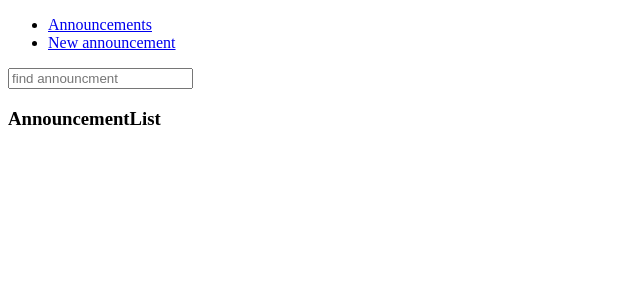
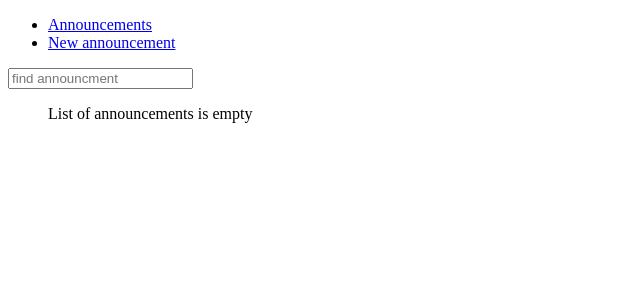
Before and after one commit to Yaroslav-Andrii/react-announcement, a React (Create React App) app: page / in a window 1280 px wide. Shown: the top 300 px of the page, without its empty margins (0-640 px from the left). Built offline with nearby package versions, Linux system fonts and the light colour scheme.

Commit message:
feat: create logic of AnnouncementList component work

```diff
--- a/src/components/AnnouncementList.jsx
+++ b/src/components/AnnouncementList.jsx
@@ -1,13 +1,39 @@
-import React from 'react';
+import React, {  useState } from 'react';
+import { useSelector } from 'react-redux';
 import { SearchForm } from './SearchForm';
+import { NavLink } from 'react-router-dom';
 
 export const AnnouncementList = () => {
+  const announcements = useSelector(state => state.announcementState.announcements);
+  const [announcemetsList, setAnnouncemetsList] = useState(announcements);
+
+  const searchHandler = searchString => {
+    setAnnouncemetsList(
+      announcements.filter(announcement => {
+        return ~announcement.title
+          .toLowerCase()
+          .indexOf(searchString.toLowerCase())
+      })
+    );
+  }
+
   return (
     <>
-      <SearchForm/>
-      <h3>
-        AnnouncementList
-      </h3>
+      <SearchForm filter={searchHandler}/>
+      <ul>
+        {
+          announcemetsList.length
+          ?
+          announcemetsList.map(announcement => {
+              return (
+                <li key={announcement.id}>
+                  <NavLink to={`/announcement/${announcement.id}`}>{announcement.title}</NavLink>
+                </li>)
+            })
+          :
+            "List of announcements is empty"
+        }
+      </ul>
     </>
   );
 }
```
